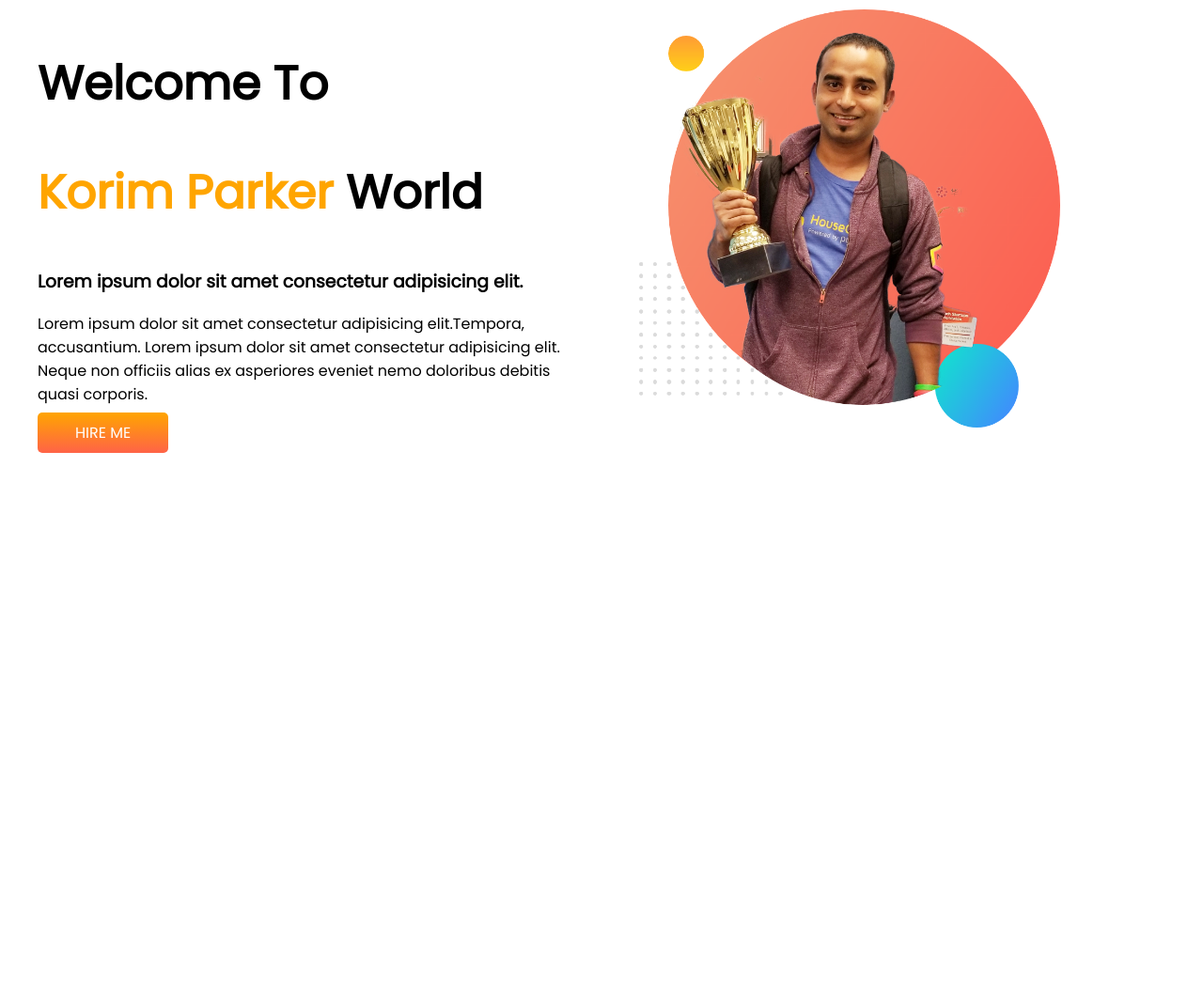
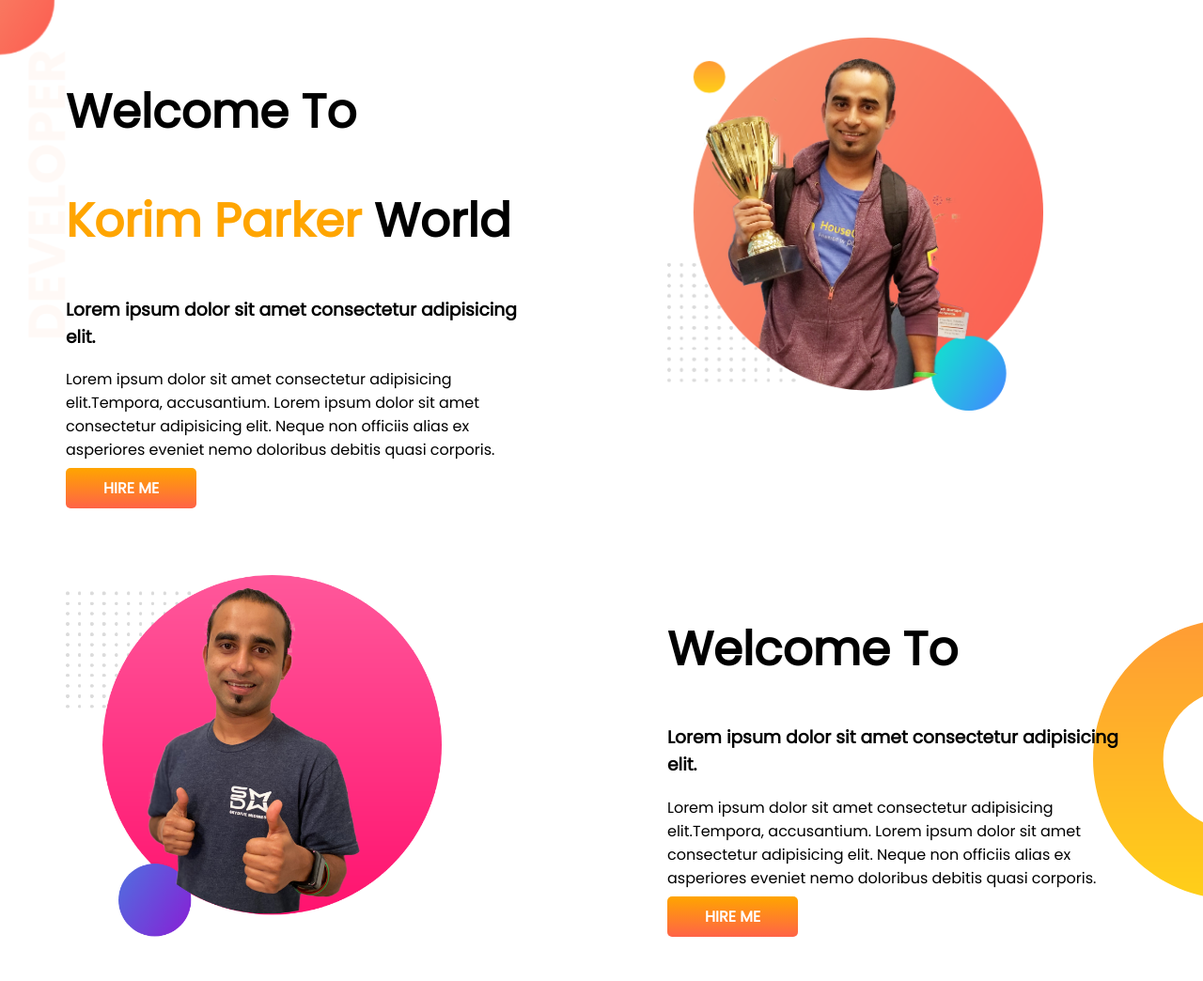
Before and after one commit to TarekSolaiman/myrepo2, a plain HTML site: page index.html in a window 1280 px wide. Shown: the whole page at 94% size. Before the commit the page ends 800 px from the top, so only its background shows below. Drawn offline with Linux system fonts and the light colour scheme; a web font is replaced by a local one.

Commit message:
sacend section

```diff
--- a/index.html
+++ b/index.html
@@ -35,6 +35,24 @@
             <img class="first-image" src="image/jhankar.png" alt="">
         </div>
     </section>
+
+    <section class="sacend-benar">
+        <div class="my-self">
+            <img src="image/jhankar2.png" alt="" class="first-image">
+        </div>
+        <div class="my-self">
+            <h1>Welcome To</h1>
+            <h3>
+                Lorem ipsum dolor sit amet consectetur adipisicing elit.
+            </h3>
+            <p>
+                Lorem ipsum dolor sit amet consectetur adipisicing elit.Tempora, accusantium. Lorem ipsum dolor sit amet
+                consectetur adipisicing elit. Neque non officiis alias ex asperiores eveniet nemo doloribus debitis
+                quasi corporis.
+            </p>
+            <a target="_blank" href="https://colorlib.com/wp/" class="button">HIRE ME</a>
+        </div>
+    </section>
 </body>
 
 </html>
--- a/style.css
+++ b/style.css
@@ -11,13 +11,24 @@ h1 {
     color: orange;
 }
 
+section {
+    display: flex;
+}
+
 .first-benar {
-    display: flex;
+    background-image: url(image/top-banner.png);
+    background-repeat: no-repeat;
+}
+
+.sacend-benar {
+    background-image: url(image/dream-bg.png);
+    background-repeat: no-repeat;
+    background-position: right;
 }
 
 .my-self {
     width: 50%;
-    margin: 10px 40px;
+    margin: 40px 70px;
 }
 
 .first-image {
@@ -26,8 +37,9 @@ h1 {
 
 .button {
     text-decoration: none;
-    color: white;
     background-image: linear-gradient(orange, tomato);
     padding: 10px 40px;
+    color: white;
+    font-weight: 700;
     border-radius: 5px;
 }
```
